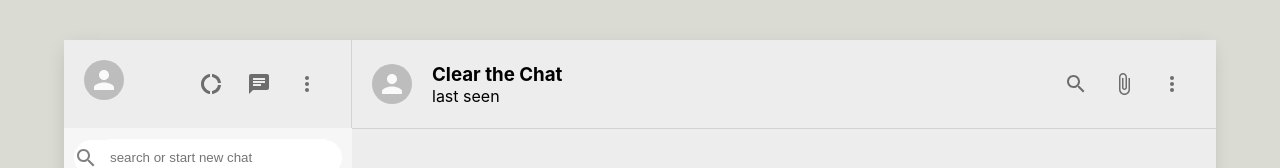
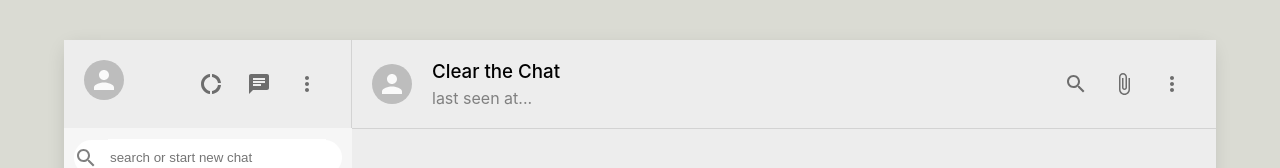
Before and after one commit to Ahmiii/whatsapp-clone, a React (Create React App) app: page / in a window 1280 px wide. Shown: the top 168 px of the page. Built offline with nearby package versions, Linux system fonts and the light colour scheme.

Commit message:
chat section progress

```diff
--- a/src/components/Chat/Chatheader/Chatheader.css
+++ b/src/components/Chat/Chatheader/Chatheader.css
@@ -8,3 +8,15 @@
   flex: 1;
   padding-left: 20px;
 }
+.chat__headerInfo > h3 {
+  margin-bottom: 5px;
+  font-weight: 500;
+}
+.chat__headerInfo > p {
+  color: gray;
+}
+.chat__headerRight {
+  display: flex;
+  justify-content: space-between;
+  min-width: 100px;
+}
--- a/src/components/Chat/Chatheader/Chatheader.jsx
+++ b/src/components/Chat/Chatheader/Chatheader.jsx
@@ -11,9 +11,9 @@ const Chatheader = () => {
       <Avatar />
       <div className="chat__headerInfo">
         <h3>Clear the Chat</h3>
-        <p>last seen</p>
+        <p>last seen at...</p>
       </div>
-      <div>
+      <div className="chat__headerRight">
         <IconButton>
           <SearchIcon />
         </IconButton>
```
